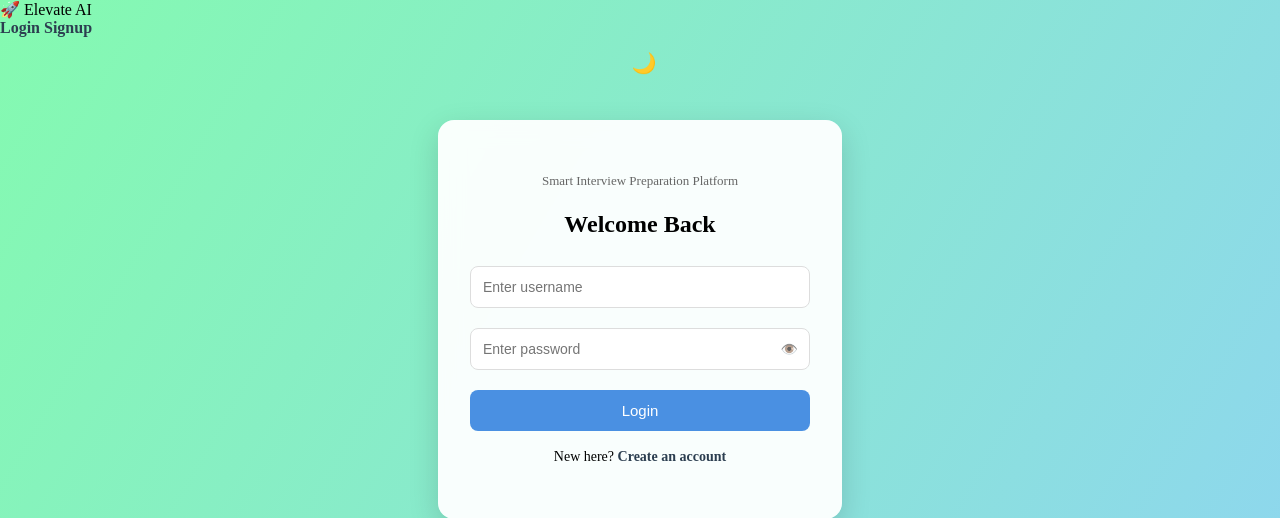
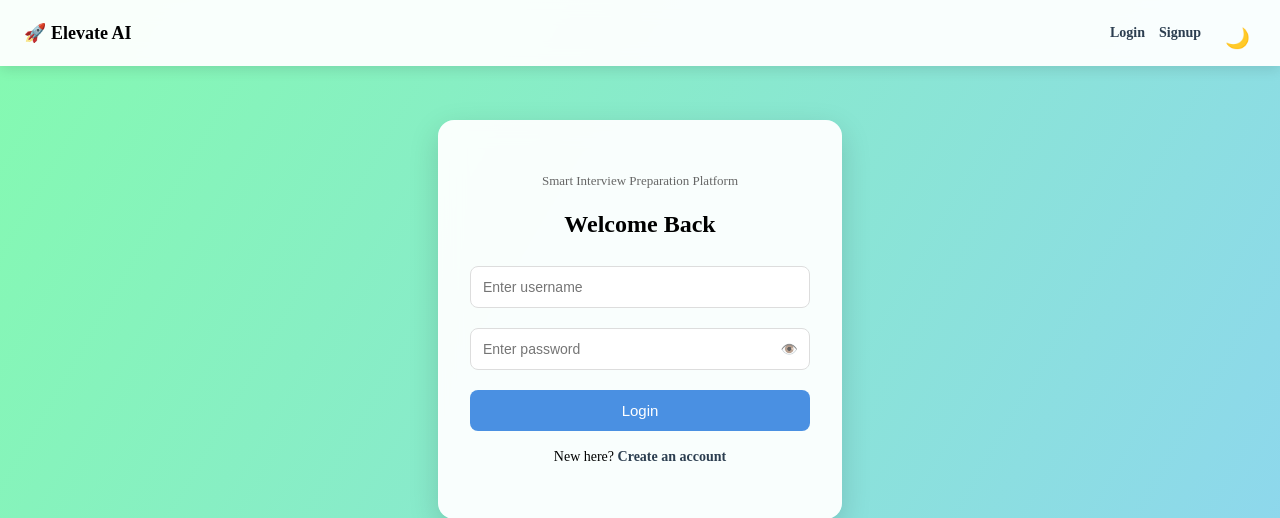
Before and after one commit to Suhas-H-N/ElevateAI, a Flask app: page / in a window 1280 px wide. Shown: the top 518 px of the page. Run offline with Flask 3, Linux system fonts and the light colour scheme.

Commit message:
UI: fixed navbar alignment and improve layout styling

```diff
--- a/static/style.css
+++ b/static/style.css
@@ -407,3 +407,37 @@ body.dark .result-card {
     width: 100%;
     box-sizing: border-box;
 }
+/* ===== NAVBAR ===== */
+.navbar {
+    position: fixed;
+    top: 0;
+    left: 0;
+    width: 100%;
+    background: rgba(255,255,255,0.95);
+    backdrop-filter: blur(10px);
+    display: flex;
+    justify-content: space-between;
+    align-items: center;
+    padding: 12px 24px;
+    box-shadow: 0 4px 12px rgba(0,0,0,0.1);
+    z-index: 1000;
+}
+
+.nav-left {
+    font-weight: 600;
+    font-size: 18px;
+}
+
+.nav-right {
+    display: flex;
+    align-items: center;
+    gap: 14px;
+}
+
+.nav-right a {
+    font-size: 14px;
+}
+
+body.dark .navbar {
+    background: rgba(30,30,30,0.95);
+}
```
